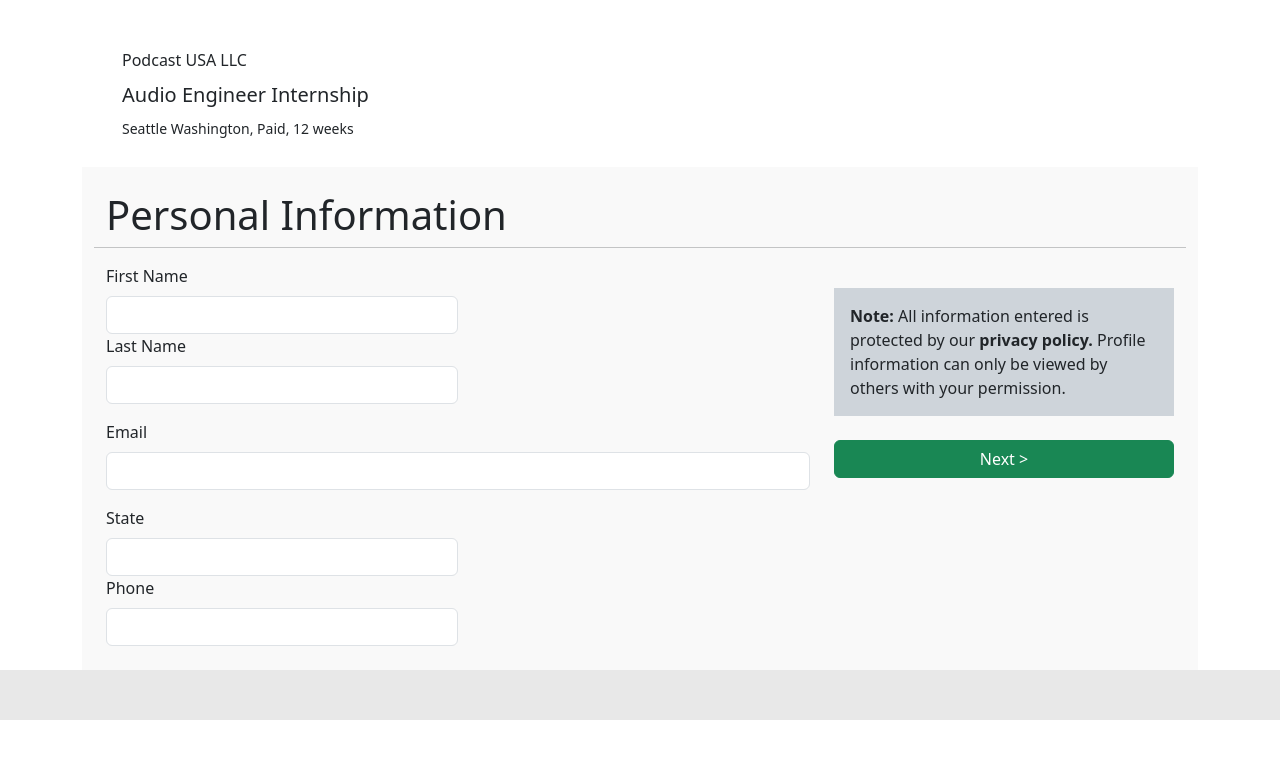
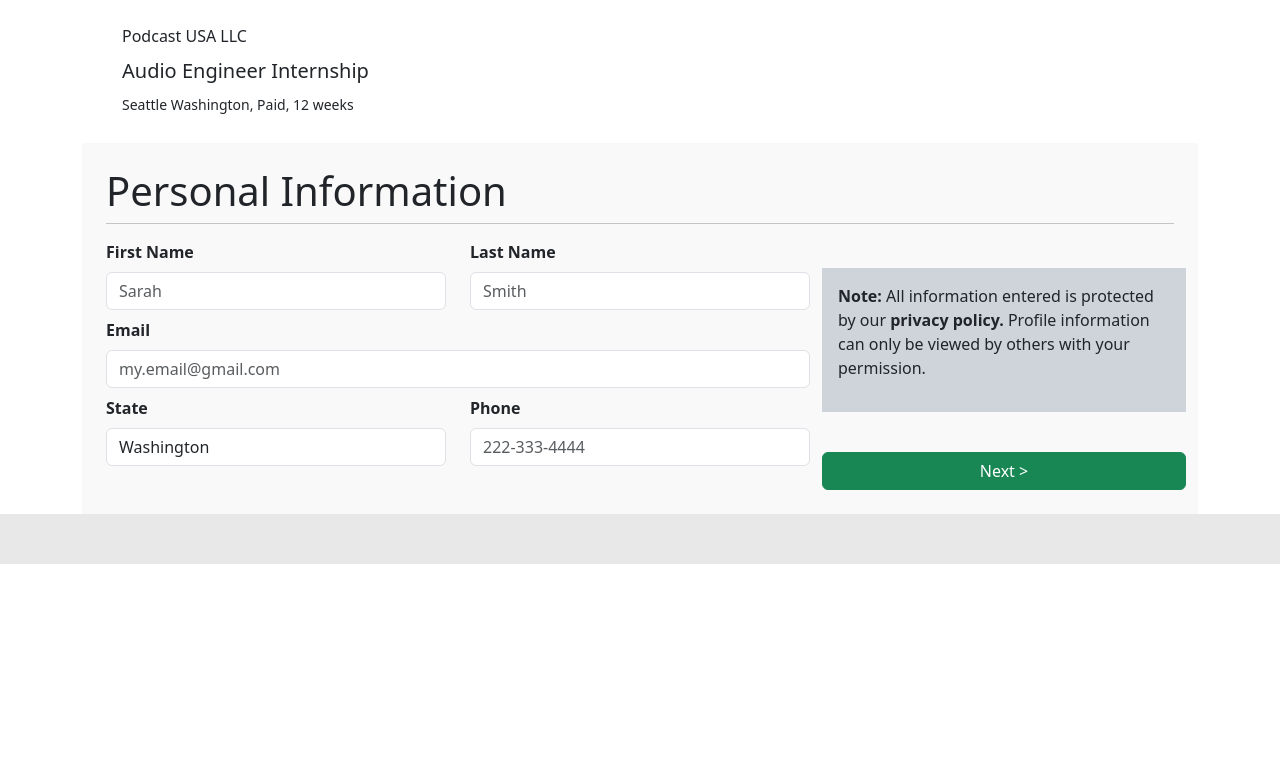
Before and after one commit to braedonbillingsley/application, a PHP site: page /views/personal-info.html in a window 1280 px wide. Shown: the top 759 px of the page. Run offline with PHP 8.4, Linux system fonts and the light colour scheme.

Commit message:
Completed personal-info page and fixed top spacing on home. Rerouted POST from personal info to experience in CONTROLLER.

```diff
--- a/views/home.html
+++ b/views/home.html
@@ -10,7 +10,7 @@
 <body>
 <div class="container">
     <nav class="navbar">
-        <ul class="m-3 mb-0 pb-1 p-4">
+        <ul class="m-3 mb-0 pb-1 pt-0 p-4">
             <li class="nav-item list-unstyled mb-2">
                 <a href="https://bbillingsley.greenriverdev.com/328/application/" class="fs-6 anchor">Podcast USA LLC</a>
             </li>
--- a/views/personal-info.html
+++ b/views/personal-info.html
@@ -10,7 +10,7 @@
 <body>
 <div class="container">
     <nav class="navbar">
-        <ul class="m-3 mb-0 pb-1 p-4">
+        <ul class="m-3 mb-0 pb-1 pt-0 p-4">
             <li class="nav-item list-unstyled mb-2">
                 <a href="https://bbillingsley.greenriverdev.com/328/application/" class="fs-6 anchor">Podcast USA LLC</a>
             </li>
@@ -22,44 +22,61 @@
             </li>
         </ul>
     </nav>
-    <div class="main p-4">
-        <form action="#" method="post" class="form-horizontal">
-            <div class="row">
+    <div class="main d-flex align-items-start p-4">
+        <form action="experience" method="post" class="form-horizontal">
+            <div class="col-lg-12">
                 <label class="form-label mb-0 display-6">
                     <strong>Personal Information</strong>
                 </label>
                 <hr class="mt-2">
-
-                <div class="col-lg-8">
+                <div class="row">
+                    <div class="col-lg-8 mb-auto"> <!-- Form fields column-->
+                        <div class="row">
                             <div class="col-lg-6">
-                        <label for="first-name" class="form-label">First Name</label>
-                        <input type="text" class="form-control" id="first-name">
-                        <label for="last-name" class="form-label">Last Name</label>
-                        <input type="text" class="form-control" id="last-name">
+                                <label for="first-name" class="form-label fw-bold">First Name</label>
+                                <input type="text" class="form-control" id="first-name" placeholder="Sarah">
                             </div>
-                    <div class="col-lg-12 mt-3">
-                        <label for="email" class="form-label">Email</label>
-                        <input type="text" class="form-control" id="email">
+                            <div class="col-lg-6">
+                                <label for="last-name" class="form-label fw-bold">Last Name</label>
+                                <input type="text" class="form-control" id="last-name" placeholder="Smith">
                             </div>
-                    <div class="col-lg-6 mt-3">
-                        <label for="state" class="form-label">State</label>
-                        <input type="text" class="form-control" id="state">
-                        <label for="phone" class="form-label">Phone</label>
-                        <input type="text" class="form-control" id="phone">
+                            <div class="col-lg-12">
+                                <label for="email" class="form-label fw-bold mt-2">Email</label>
+                                <input type="text" class="form-control w-100" id="email" placeholder="my.email@gmail.com">
+                            </div>
+                        </div>
+                        <div class="row">
+                            <div class="col-lg-6 form-group">
+                                <label class="form-label fw-bold mt-2" for="state">State</label>
+                                <select class="custom-select form-control" id="state">
+                                    <option selected>Washington</option>
+                                    <option value="1">One</option>
+                                    <option value="2">Two</option>
+                                    <option value="3">Three</option>
+                                </select>
+                            </div>
+                            <div class="col-lg-6 mt-2">
+                                <label for="phone" class="form-label fw-bold">Phone</label>
+                                <input type="tel" class="form-control" id="phone" placeholder="222-333-4444">
+                            </div>
                         </div>
                     </div>
                     <div class="col-lg-4">
-                    <!-- Move to its own column on the right -->
-                    <div class="mt-4 mb-4 bg-dark-subtle">
-                        <p class="p-3">
+                        <div class="row d-flex align-content-between pt-4 mt-1">
+                            <div class="col-lg-12 bg-dark-subtle p-0 pb-3">
+                                <p class="p-3 m-0">
                                     <strong>Note:</strong> All information entered is protected by our
                                     <strong>privacy policy.</strong> Profile information can only be viewed
                                     by others with your permission.
                                 </p>
                             </div>
-                    <button href="experience" class="btn btn-success w-100">
+                            <div class="col-lg-12 p-0 pt-3 mt-4">
+                                <button type="submit"  class="btn btn-success w-100">
                                     Next >
                                 </button>
+                            </div>
+                        </div>
+                    </div>
                 </div>
             </div>
         </form>
```
Also changed, not shown: index.php (+8 -1 lines). Lines whose indentation alone changed are shown as unchanged.
